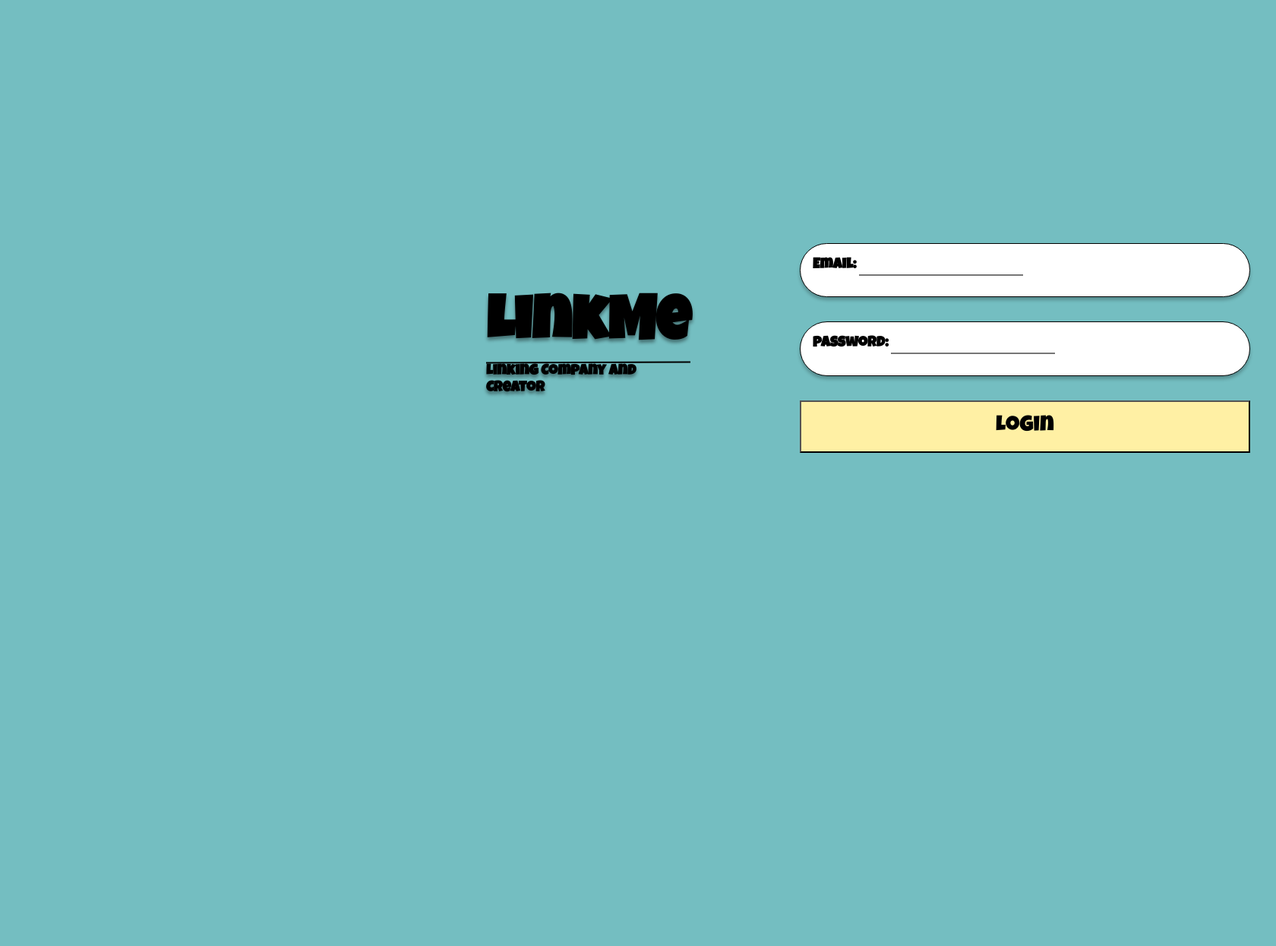
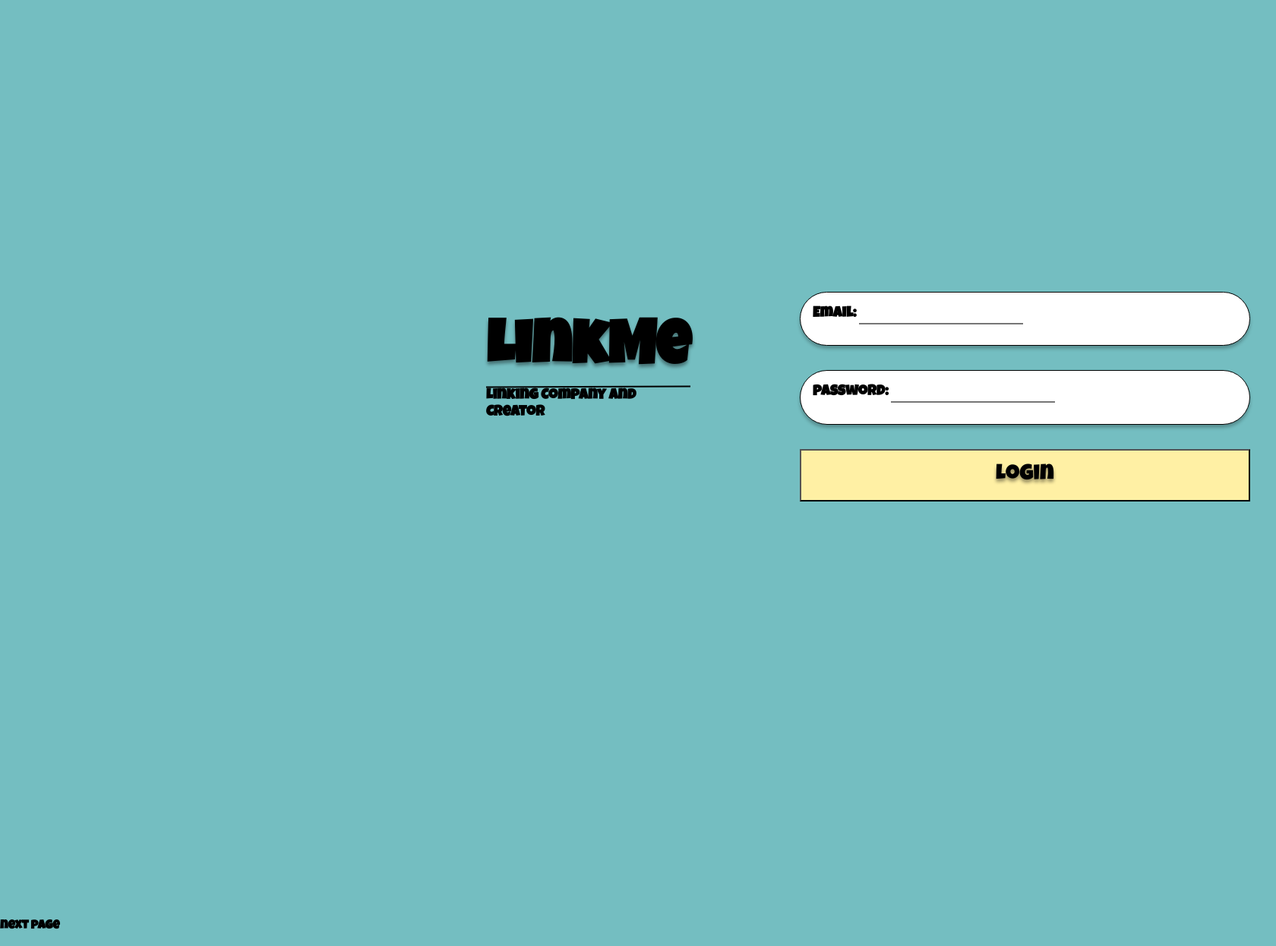
Before and after one commit to J-M0101/LinkMe, a PHP site: page / in a window 1680 px wide. Shown: the whole page at 76% size. Before the commit the page ends 596 px from the top, so only its background shows below. Run offline with PHP 8.4, Linux system fonts and the light colour scheme.

Commit message:
more changes

```diff
--- a/Styles.css
+++ b/Styles.css
@@ -9,26 +9,16 @@
     color: #000;
     font-style: normal;
     background-color: #74BEC1;
-    position:fixed;
-    top:0;
-    bottom:0;
-    left:0;
-    right:0;
-  }
-
-  body{
-    width: 100%;
-    height: 100%;
   }
 
 .parentBox{
     display: flex;
-    flex-wrap:inherit;
+    width: auto;
+    height: auto;
     flex-direction: column;
-
 }
 
-page1{
+.page1{
     display: flex;
 }
 
@@ -49,7 +39,6 @@
 
 .tagLine{
     font-size: 1.2rem;
-    text-shadow: 0px 4px 4px rgba(0, 0, 0, 0.40);
 }
 
 .button{
@@ -72,12 +61,12 @@
 .bckColor{
     background-color: #FFF0A4;
     font-size: 1.8rem;
+    text-shadow: 0px 4px 4px rgba(0, 0, 0, 0.40);
 }
 
 .login{
     display: flex;
     flex-direction: column;
-    justify-content: center;
     font-size: 1.2rem;
 }
 
--- a/index.php
+++ b/index.php
@@ -14,20 +14,24 @@
   </head>
   <body>
     <div class="parentBox"> <!-- Used for display flex. helps to align boxes on pages to parent-->
+
       <div class = "page1">
-        <div class="brandName mt6 pt ml7"> <!--sets a display box for all company name and title-->
+        <div class="brandName mt6 pt4 ml7"> <!--sets a display box for all company name and title-->
           <div class="mt7 ml7 pl6">
             <p class ="intro ma0">LinkMe</p>
             <p class ="bar mt0 ma0"></p>
             <p class ="tagLine ma0">Linking Company and Creator</p>
           </div>
-        <div class="login mt6 pt5 pl3 mh6"> <!--starts the display box that holds the email password and submit button-->
+        </div>
+
+        <div class="login pt6 mt7 pl3 mh6"> <!--starts the display box that holds the email password and submit button-->
           <div class = "button mw9">
             <form action="creatorCompany.php" method="post" class="ml3 mr5 pt3 pb2">
               <label for="email"> Email:</label>
               <input class="bt-0-l br-0-l bl-0-l mw7" type="text" name="email">
             </form>
           </div>
+
           <div class = "button mw9 mt4">
             <form action="creatorCompany.php" method="post" class="ml3 mr5 pt3 pb2">
               <label for="password"> password:</label>
@@ -41,10 +45,13 @@
           </div>
         </div>
       </div>
+
       <div class = "page2">
-        <p>next page</p>
+        <div class = "boxLeft">
+            <p>next page</p>
+        </div>
       </div>
-      </div>
+
     </div>
   </body>
 </html>
```
